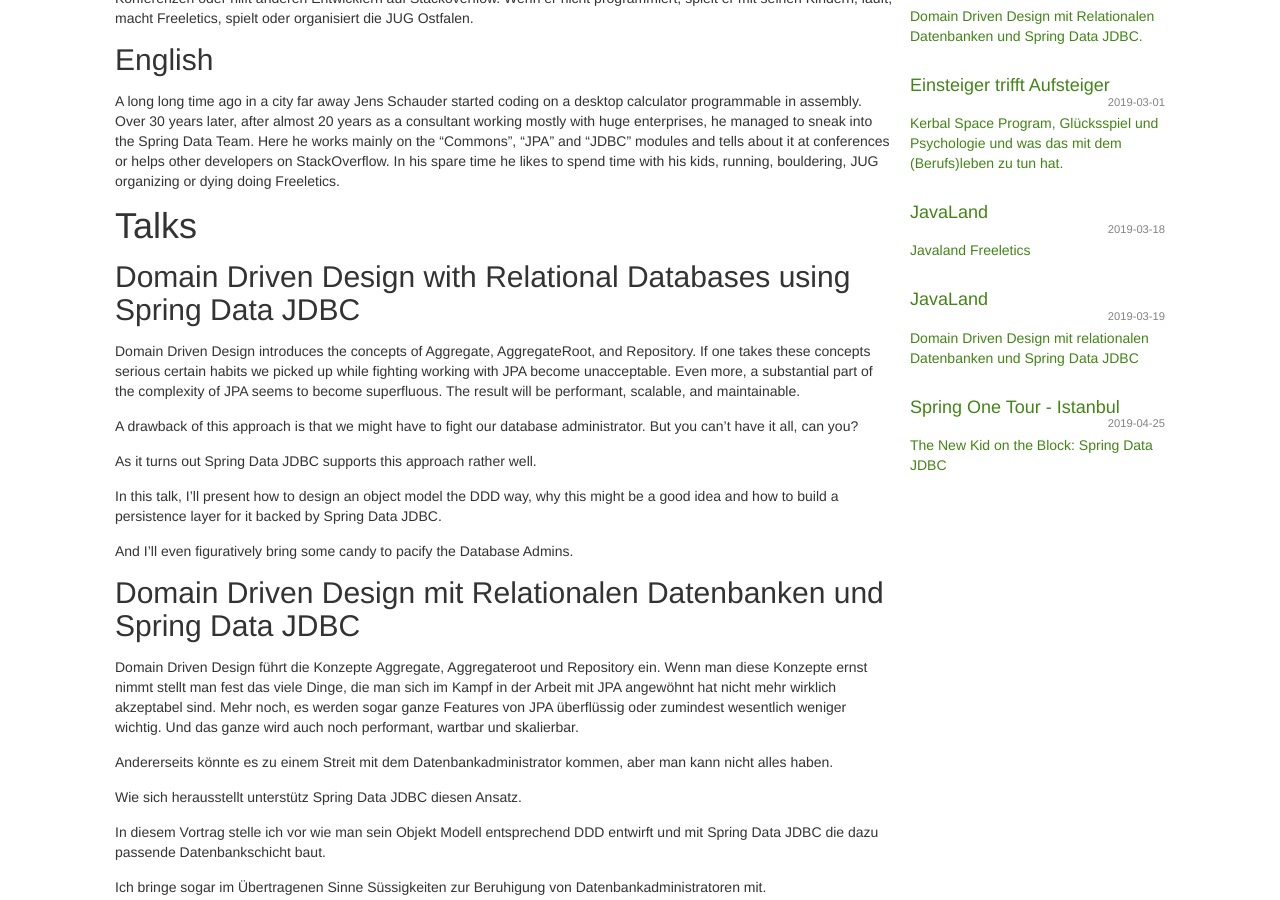
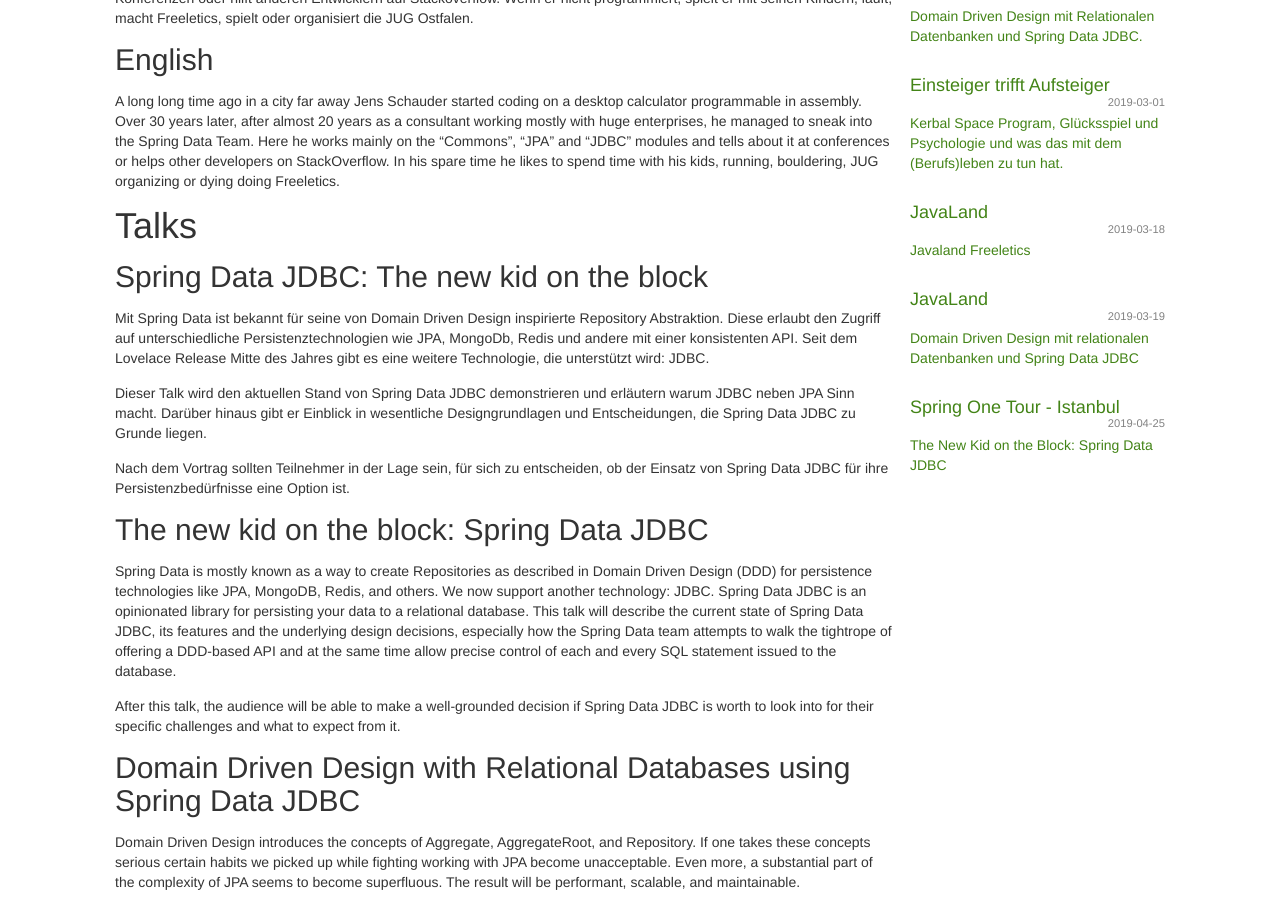
Before and after one commit to schauder/schauder.github.io, a Jekyll site: the page built from _pages/as-speaker.md, in a window 1280 px wide and 900 px high, scrolled down 322 px. Built offline with Jekyll 4.4.1, drawn with Linux system fonts in a browser that asks for light colours; comment, search, counter and statistics services are not loaded.

Commit message:
Added original SD-JDBC talk back in.

```diff
--- a/_pages/as-speaker.md
+++ b/_pages/as-speaker.md
@@ -30,7 +30,27 @@
 
 # Talks #
 
+## Spring Data JDBC: The new kid on the block ##
+
+Mit Spring Data ist bekannt für seine von Domain Driven Design inspirierte Repository Abstraktion.
+Diese erlaubt den Zugriff auf unterschiedliche Persistenztechnologien wie JPA, MongoDb, Redis und andere mit einer konsistenten API.
+Seit dem Lovelace Release Mitte des Jahres gibt es eine weitere Technologie, die unterstützt wird: JDBC.
+
+Dieser Talk wird den aktuellen Stand von Spring Data JDBC demonstrieren und erläutern warum JDBC neben JPA Sinn macht.
+Darüber hinaus gibt er Einblick in wesentliche Designgrundlagen und Entscheidungen, die Spring Data JDBC zu Grunde liegen.
+
+Nach dem Vortrag sollten Teilnehmer in der Lage sein, für sich zu entscheiden, ob der Einsatz von Spring Data JDBC für ihre Persistenzbedürfnisse eine Option ist.
+
+## The new kid on the block: Spring Data JDBC ##
+
+Spring Data is mostly known as a way to create Repositories as described in Domain Driven Design (DDD) for persistence technologies like JPA, MongoDB, Redis, and others. We now support another technology: JDBC.
+Spring Data JDBC is an opinionated library for persisting your data to a relational database.
+This talk will describe the current state of Spring Data JDBC, its features and the underlying design decisions, especially how the Spring Data team attempts to walk the tightrope of offering a DDD-based API and at the same time allow precise control of each and every SQL statement issued to the database.
+
+After this talk, the audience will be able to make a well-grounded decision if Spring Data JDBC is worth to look into for their specific challenges and what to expect from it.
+
 ## Domain Driven Design with Relational Databases using Spring Data JDBC ##
+
 Domain Driven Design introduces the concepts of Aggregate, AggregateRoot, and Repository.
 If one takes these concepts serious certain habits we picked up while <strikethrough>fighting</strikethrough> working with JPA become unacceptable.
 Even more, a substantial part of the complexity of JPA seems to become superfluous.
```
